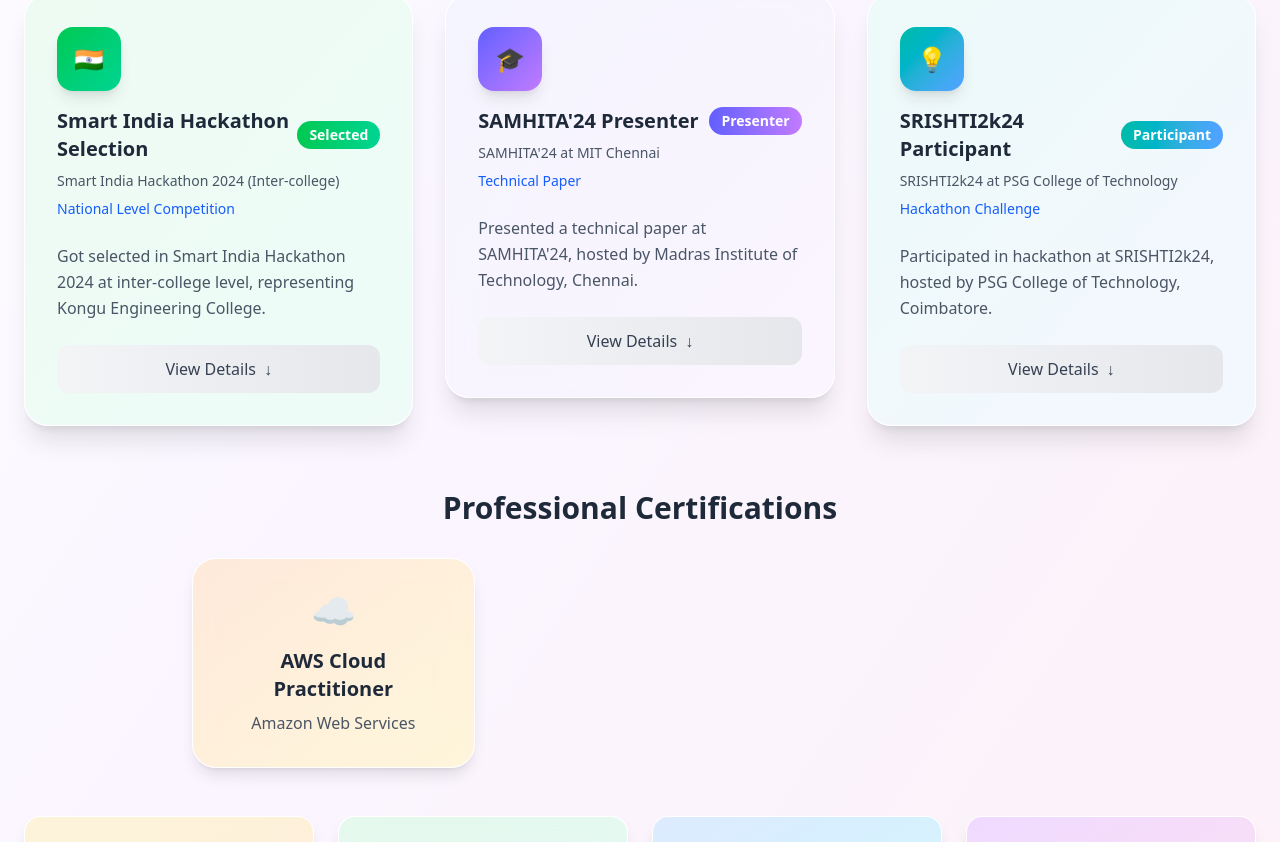
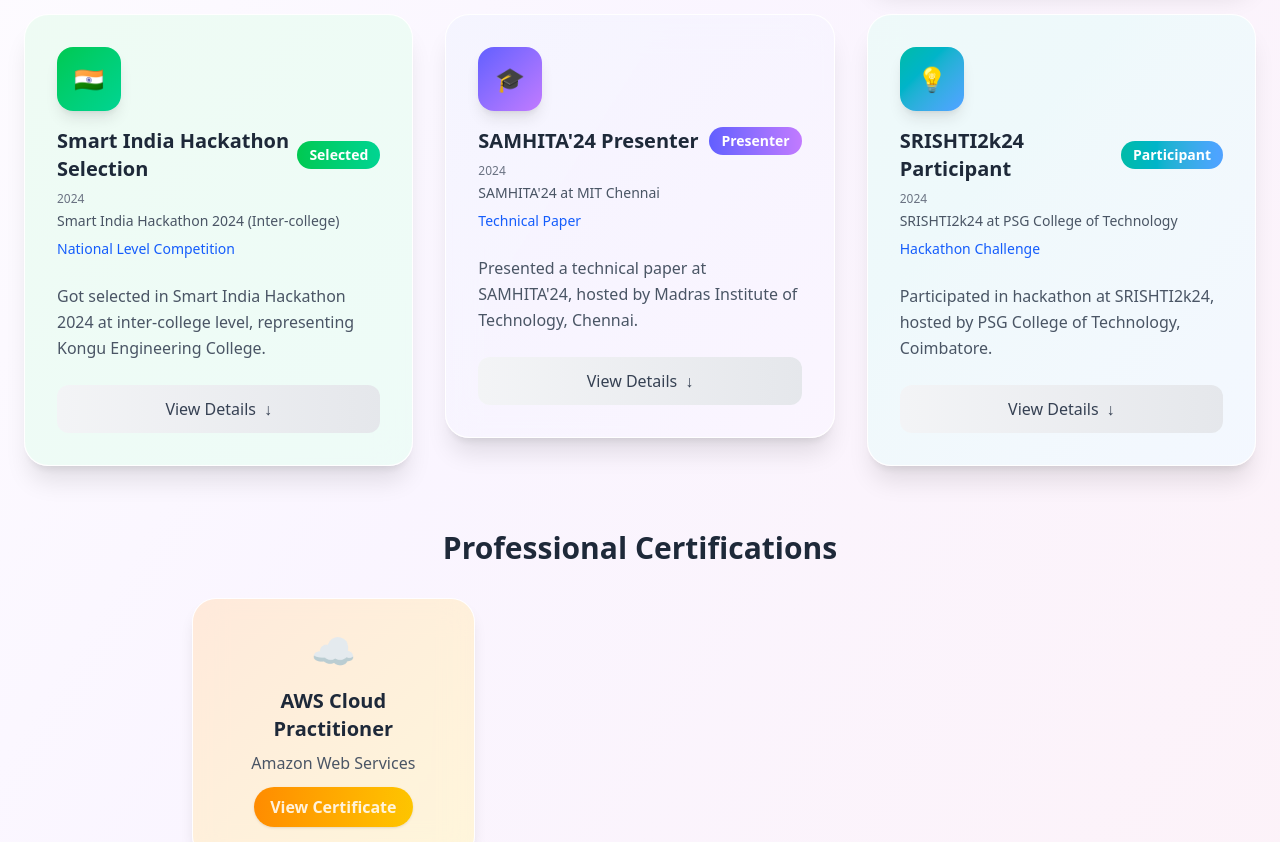
Before and after one commit to varunesharasu/Portfolio, a React (Vite) app in the folder client/: page / in a window 1280 px wide. Shown: the part 5878-6720 px from the top of the page. Built offline with nearby package versions, Linux system fonts and the light colour scheme.

Commit message:
Updated Achievements.jsx

```diff
--- a/client/src/pages/achievements.jsx
+++ b/client/src/pages/achievements.jsx
@@ -14,6 +14,7 @@ export default function Achievements() {
       place: "1st Place",
       event: "INNOVENTURES at Kongu Engineering College",
       project: "MENTOR CONNECT",
+      year: "2023",
       description: "Secured First place in INNOVENTURES competition for innovative project 'MENTOR CONNECT'.",
       details: [
         "Developed a comprehensive mentoring platform",
@@ -29,6 +30,7 @@ export default function Achievements() {
       place: "1st Place",
       event: "30-Hour Hackathon",
       project: "Innovative Solution",
+      year: "2023",
       description:
         "Won first prize in an intensive 30-hour hackathon, demonstrating exceptional problem-solving skills and teamwork.",
       details: [
@@ -45,6 +47,7 @@ export default function Achievements() {
       place: "3rd Place",
       event: "Paper Presentation at Kongu Engineering College",
       project: "DEVOPS",
+      year: "2023",
       description:
         "Secured Third place in Paper Presentation competition for comprehensive research on DevOps practices.",
       details: [
@@ -61,6 +64,7 @@ export default function Achievements() {
       place: "Selected",
       event: "Smart India Hackathon 2024 (Inter-college)",
       project: "National Level Competition",
+      year: "2024",
       description:
         "Got selected in Smart India Hackathon 2024 at inter-college level, representing Kongu Engineering College.",
       details: [
@@ -77,6 +81,7 @@ export default function Achievements() {
       place: "Presenter",
       event: "SAMHITA'24 at MIT Chennai",
       project: "Technical Paper",
+      year: "2024",
       description: "Presented a technical paper at SAMHITA'24, hosted by Madras Institute of Technology, Chennai.",
       details: [
         "Presented at prestigious MIT Chennai",
@@ -92,6 +97,7 @@ export default function Achievements() {
       place: "Participant",
       event: "SRISHTI2k24 at PSG College of Technology",
       project: "Hackathon Challenge",
+      year: "2024",
       description: "Participated in hackathon at SRISHTI2k24, hosted by PSG College of Technology, Coimbatore.",
       details: [
         "Competed with top engineering students",
@@ -108,6 +114,7 @@ export default function Achievements() {
       icon: "☁️",
       issuer: "Amazon Web Services",
       color: "from-orange-500 to-yellow-400",
+      link: "https://www.credly.com/badges/your-certificate-link", // Replace with your actual certificate link
     },
   ]
 
@@ -185,6 +192,9 @@ export default function Achievements() {
                       {achievement.place}
                     </span>
                   </div>
+                  <div className="flex items-center text-xs text-gray-500 mb-1">
+                    <span>{achievement.year}</span>
+                  </div>
                   <p className="text-sm text-gray-600 mb-2">{achievement.event}</p>
                   <p className="text-sm font-medium text-blue-600">{achievement.project}</p>
                 </div>
@@ -197,6 +207,7 @@ export default function Achievements() {
                   whileHover={{ scale: 1.05 }}
                   whileTap={{ scale: 0.95 }}
                   onClick={() => setSelectedAchievement(selectedAchievement === index ? null : index)}
+                  aria-expanded={selectedAchievement === index}
                   className="relative z-10 w-full bg-gradient-to-r from-gray-100 to-gray-200 hover:from-gray-200 hover:to-gray-300 text-gray-700 py-3 rounded-xl font-medium transition-all duration-300 flex items-center justify-center"
                 >
                   {selectedAchievement === index ? "Show Less" : "View Details"}
@@ -269,6 +280,16 @@ export default function Achievements() {
                 </motion.div>
                 <h4 className="text-xl font-bold text-gray-800 mb-2 relative z-10">{cert.name}</h4>
                 <p className="text-gray-600 relative z-10">{cert.issuer}</p>
+                {cert.link && (
+                  <a
+                    href={cert.link}
+                    target="_blank"
+                    rel="noopener noreferrer"
+                    className="inline-block mt-3 px-4 py-2 bg-gradient-to-r from-orange-400 to-yellow-400 text-white rounded-full font-semibold shadow hover:shadow-lg transition"
+                  >
+                    View Certificate
+                  </a>
+                )}
               </motion.div>
             ))}
           </div>
```
